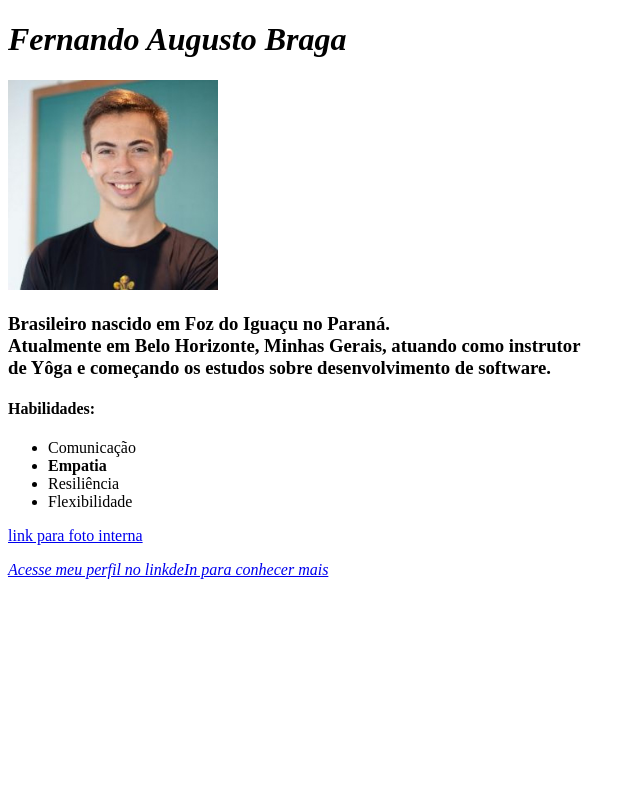
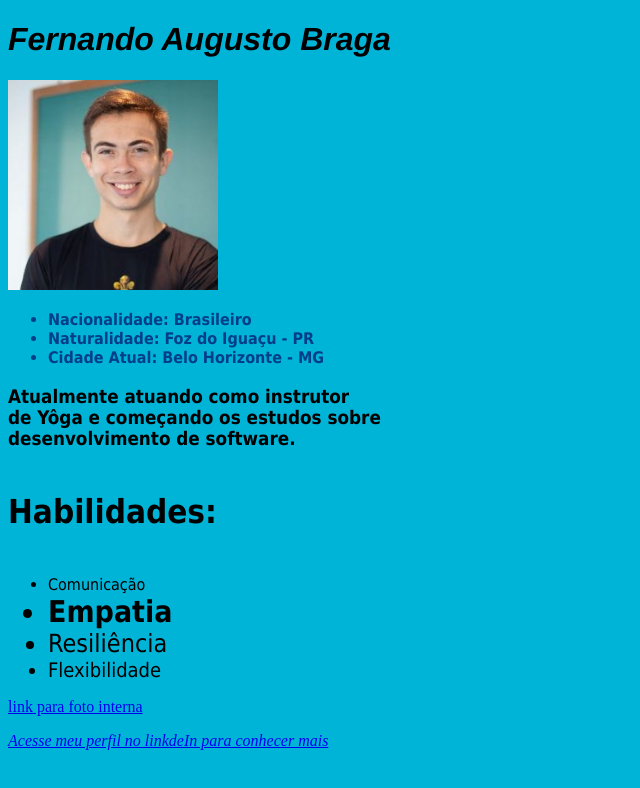
Before and after one commit to FerBraga/FerBraga.github.io, a plain HTML site: page index.html in a window 1280 px wide. Shown: the whole page, without its empty margins (0-640 px from the left). Drawn offline with Linux system fonts and the light colour scheme.

Commit message:
modificacao feita

```diff
--- a/index.html
+++ b/index.html
@@ -2,24 +2,63 @@
 <html lang="en">
 <head>
     <meta charset="UTF-8">
-
     <title>Apresentação</title>
+    <style>
+h1 {
+    font-family: Helvetica, sans-serif;
+}
+h3 {
+    font-family: Tahoma, sans-serif;
+}
+body {
+    background-color: #00B4D8;
+}
+.infopessoal {
+    font-family: Tahoma, sans-serif;
+    font-weight: 800;
+    color: #023E8A;
+}
+.habil1{
+    font-family: Tahoma,sans-serif;
+    font-size: 16px;
+}
+.habil2{
+    font-family: Tahoma, sans-serif;
+    font-size: 30px;
+}
+.habil3{
+    font-family: Tahoma, sans-serif;
+    font-size: 25px;
+}
+.habil4 {
+    font-family: Tahoma, sans-serif;
+    font-size: 20px;
+}
+h4{
+    font-family: Tahoma, sans-serif;
+    font-size: 33px;
+}
+    </style>
 </head>
 <body>
     <h1><em>Fernando Augusto Braga</em></h1>
     <p></p>
     <img id="fotoperfil" src="TMDDFEPFU-U02L8JN7RHB-f5446b9eb631-512.jpeg" width="210px" alt="Foto perfil de Fernando Braga">
-    <h3>Brasileiro nascido em Foz do Iguaçu no Paraná. <br>
-         Atualmente em Belo Horizonte, Minhas Gerais, atuando como instrutor <br>
-         de Yôga e começando os estudos sobre desenvolvimento de software.</h3>
-
+    <ul class="infopessoal">
+<li>Nacionalidade: Brasileiro</li>
+<li>Naturalidade: Foz do Iguaçu - PR</li>
+<li>Cidade Atual: Belo Horizonte - MG</li>
+        </ul>
+    <h3> Atualmente atuando como instrutor <br>
+         de Yôga e começando os estudos sobre <br>
+          desenvolvimento de software.</h3>
          <p></p>
          <h4>Habilidades:</h4>
          <ul>
-             <li>Comunicação</li>
-             <li> <strong>Empatia</strong></li>
-             <li>Resiliência</li>
-             <li>Flexibilidade</li>
+             <li class="habil1">Comunicação</li>
+             <li class="habil2"> <strong>Empatia</strong></li>
+             <li class="habil3">Resiliência</li>
+             <li class="habil4">Flexibilidade</li>
          </ul>
 <p></p>
 <p></p>
```
